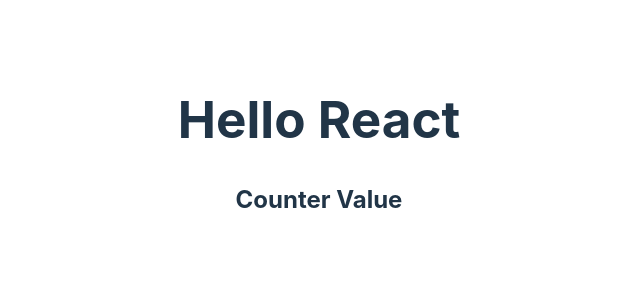
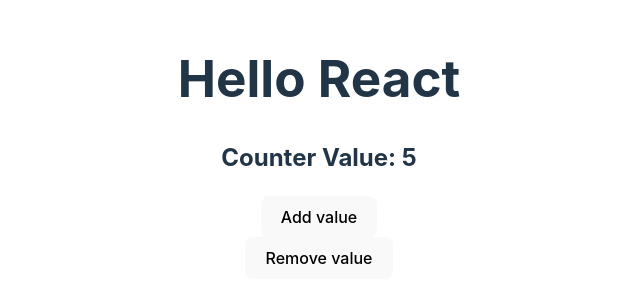
Before and after one commit to Abhigyankrsingh/counter, a React (Vite) app: page / in a window 1280 px wide. Shown: the part 253-556 px from the top of the page, without its empty margins (321-961 px from the left). Built offline with nearby package versions, Linux system fonts and the light colour scheme.

Commit message:
Button Added

```diff
--- a/src/App.jsx
+++ b/src/App.jsx
@@ -9,7 +9,12 @@
   return (
     <>
      <h1> Hello React</h1>
-     <h2> Counter Value</h2>
+     <h2> Counter Value: 5</h2>
+
+     <button> Add value</button>
+     <br/>
+
+     <button>Remove value</button>
     </>
   )
 }
```
